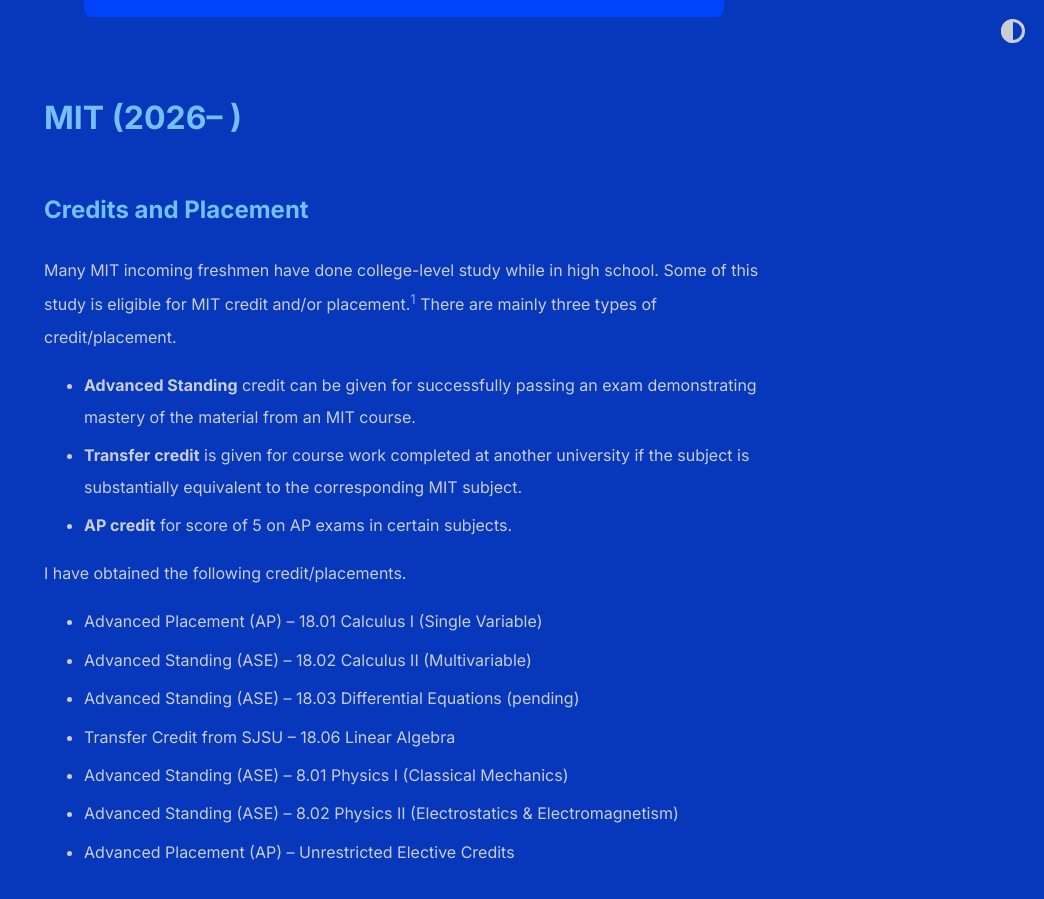
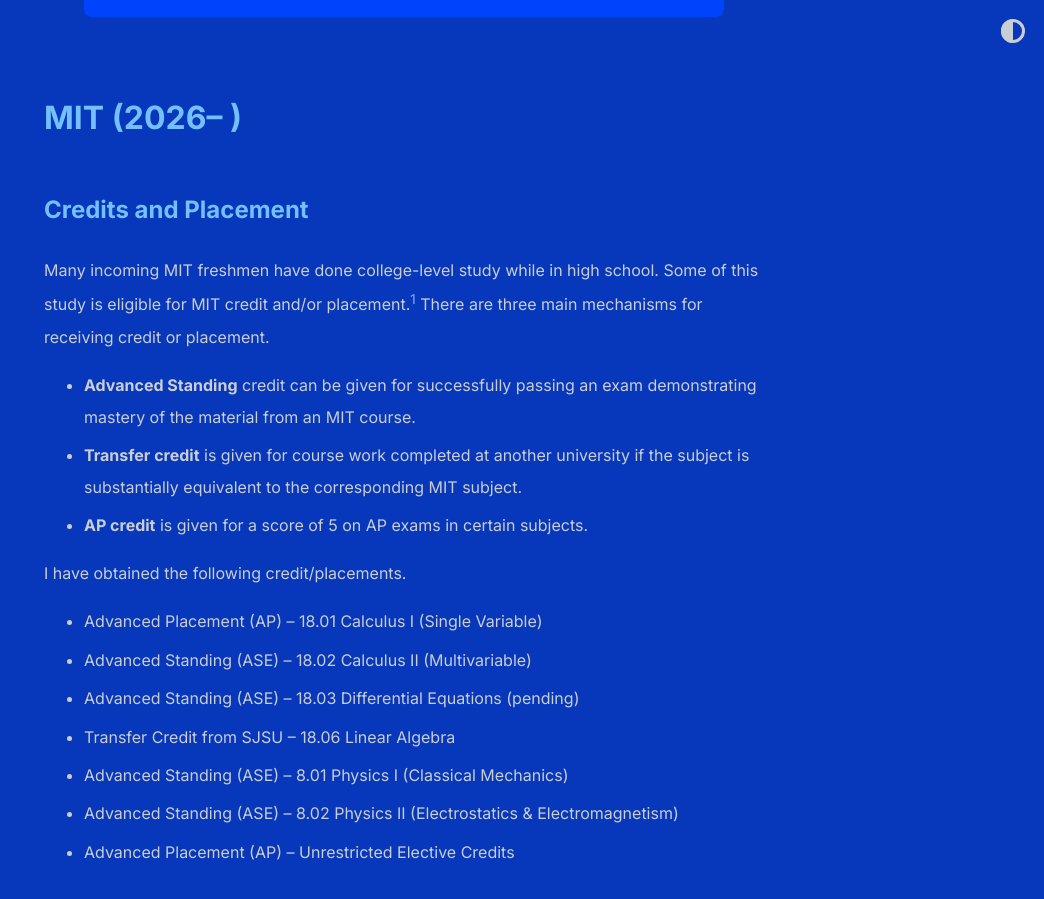
Before and after one commit to shihankanungo/shihankanungo.github.io, a Jekyll site: the page built from courses.md, in a window 1280 px wide and 900 px high, scrolled down 487 px. Shown: the whole window, without its empty margins (236-1280 px from the left). Built offline with Jekyll 4.4.1, drawn with Linux system fonts in a browser that asks for light colours; some of the changed text lies outside the part shown.

Commit message:
Update courses.md

```diff
--- a/courses.md
+++ b/courses.md
@@ -12,12 +12,12 @@
 
 ## Credits and Placement
 
-Many MIT incoming freshmen have done college-level study while in high school. Some of this study is eligible for MIT credit and/or placement.[^3] There are mainly three types of credit/placement.
+Many incoming MIT freshmen have done college-level study while in high school. Some of this study is eligible for MIT credit and/or placement.[^3] There are three main mechanisms for receiving credit or placement.
 - **Advanced Standing** credit can be given for successfully passing an exam demonstrating mastery of the material from an MIT course.
 - **Transfer credit** is given for course work completed at another university if the subject is substantially equivalent to the corresponding MIT subject.
-- **AP credit** for score of 5 on AP exams in certain subjects.
+- **AP credit** is given for a score of 5 on AP exams in certain subjects.
 
-[^3]:MIT provides credits for (a subset of) the following courses:
+[^3]:MIT provides credit or placement opportunities for (a subset of) the following courses:
     - **Mathematics**: 18.01 *Calculus I* (Single Variable), 18.02 *Calculus II* (Multivariable), 18.03 *Differential Equations*, 18.05 *Probability and Statistics*, and 18.06 *Linear Algebra*.
     - **Physics**: 8.01 *Physics I: Mechanics*, 8.02 *Physics II: Electricity & Magnetism*, 8.03 *Physics III: Vibrations and Waves*, and 8.04 *Quantum Physics I*.
 
```
